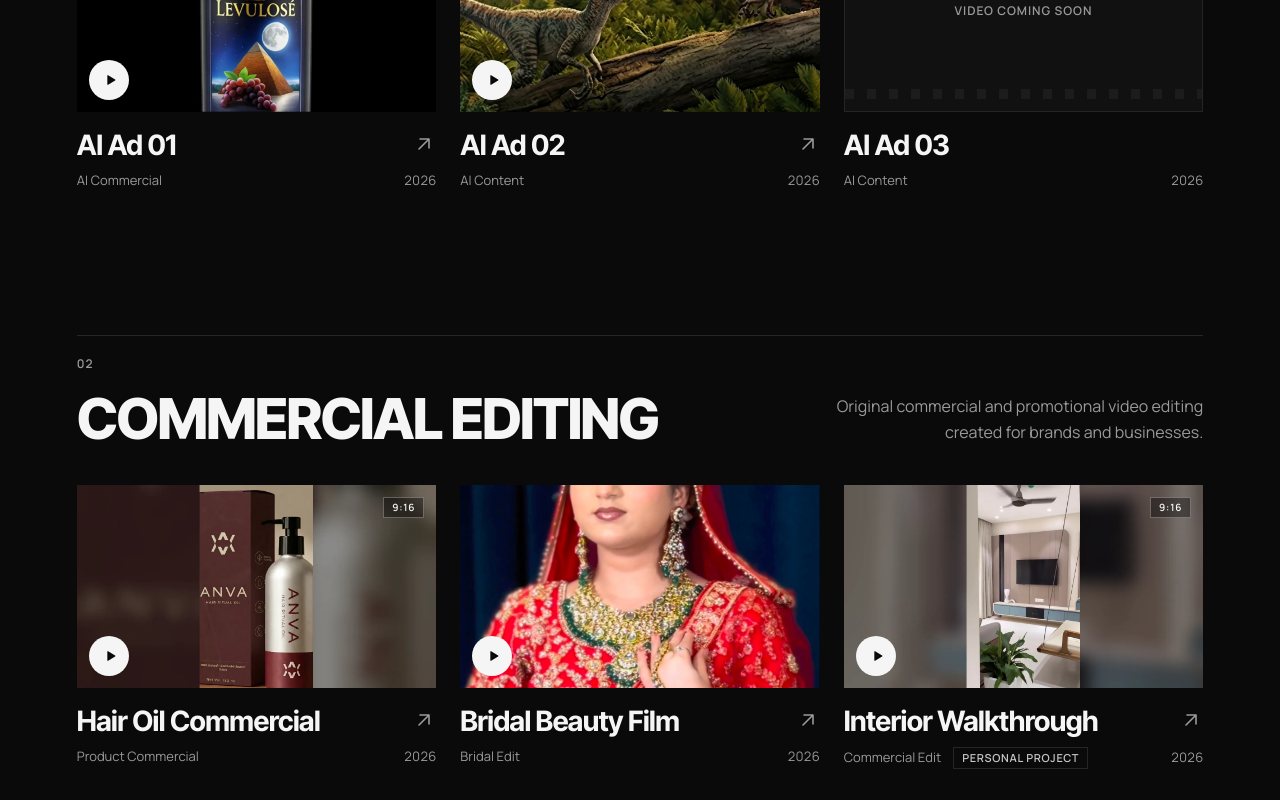
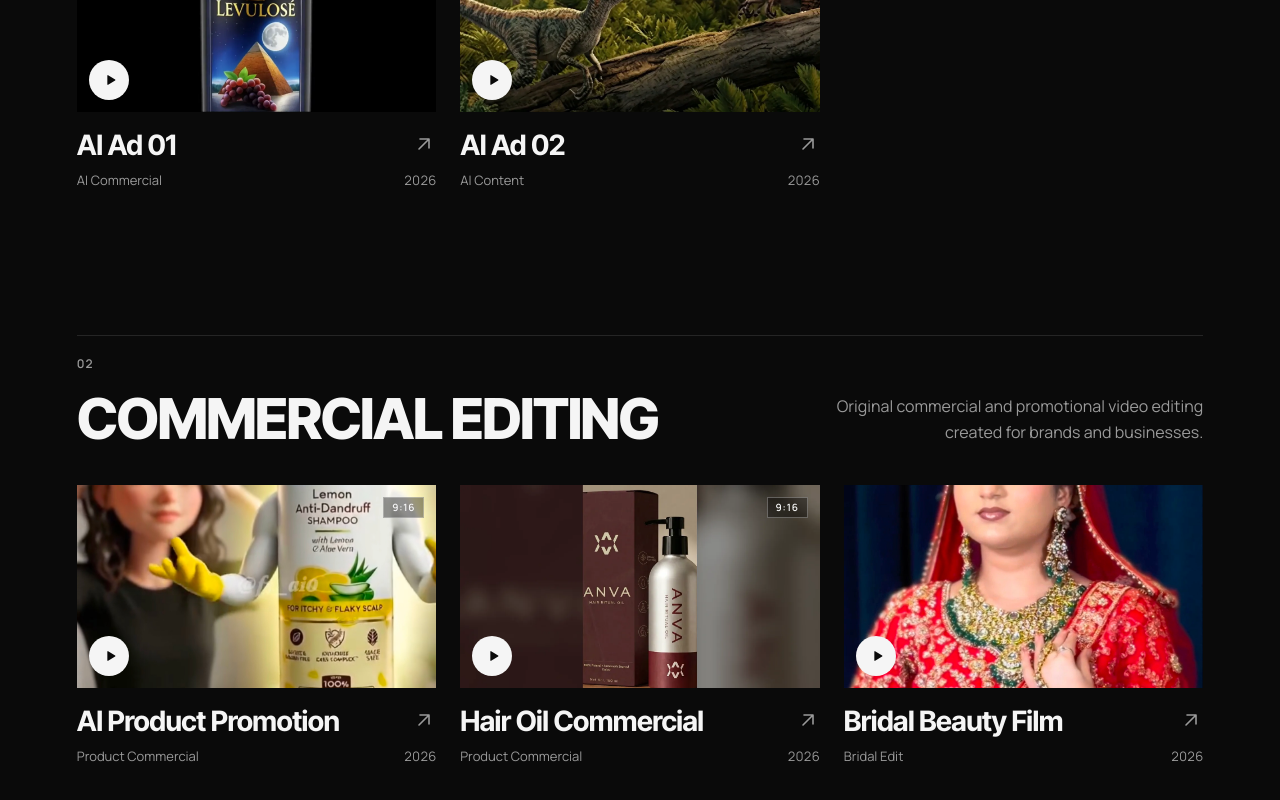
Before and after one commit to hereshivam-10/Shivam-portfolio, a Next.js app: page / in a window 1280 px wide. Shown: the part 2680-3480 px from the top of the page. Built offline with nearby package versions, Linux system fonts and the light colour scheme; no server answers.

Commit message:
Update projects.ts

```diff
--- a/data/projects.ts
+++ b/data/projects.ts
@@ -84,18 +84,20 @@ export const projects: Project[] = [
     featured: true,
   },
   {
-    id: "ai-ad-03",
-    title: "AI Ad 03",
-    category: "AI CONTENT",
-    type: "AI Content",
-    description: "Add this project's description in data/projects.ts.",
-    orientation: "landscape",
-    year: "2026",
-    role: "AI content + video editing",
-    tools: [],
-    featured: true,
-  },
-
+  id: "ai-product-promotion",
+  title: "AI Product Promotion",
+  category: "COMMERCIAL EDITING",
+  type: "Product Commercial",
+  description:
+    "An AI-powered product promotion combining animated characters, product-focused visuals and video editing to create an engaging commercial.",
+  thumbnail: "/images/Promotion-cover.jpg",
+  video: "/videos/Product-promotion.mp4",
+  orientation: "portrait",
+  year: "2026",
+  role: "AI content + video editing",
+  tools: [],
+  featured: true,
+},
   /* -------------------------- COMMERCIAL EDITING -------------------------- */
   {
     id: "hair-oil-commercial",
```
